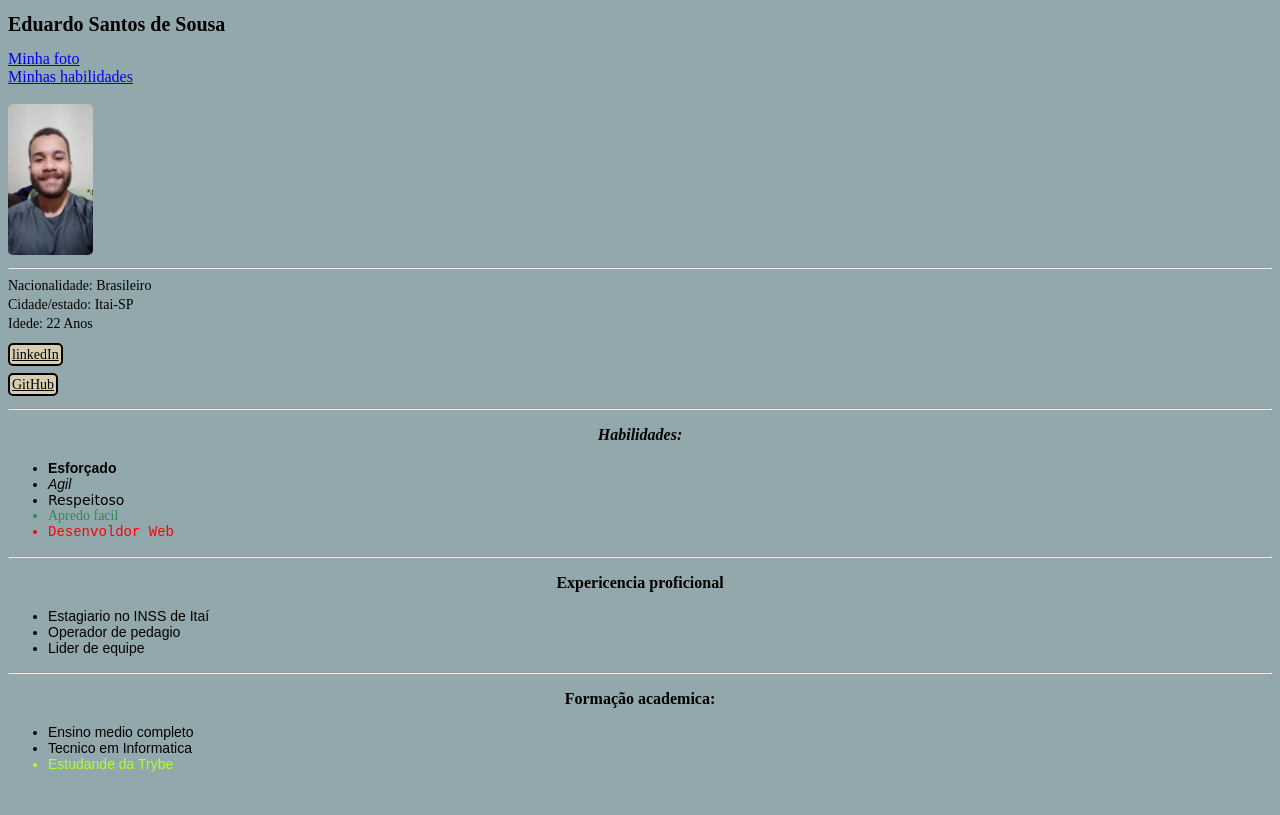
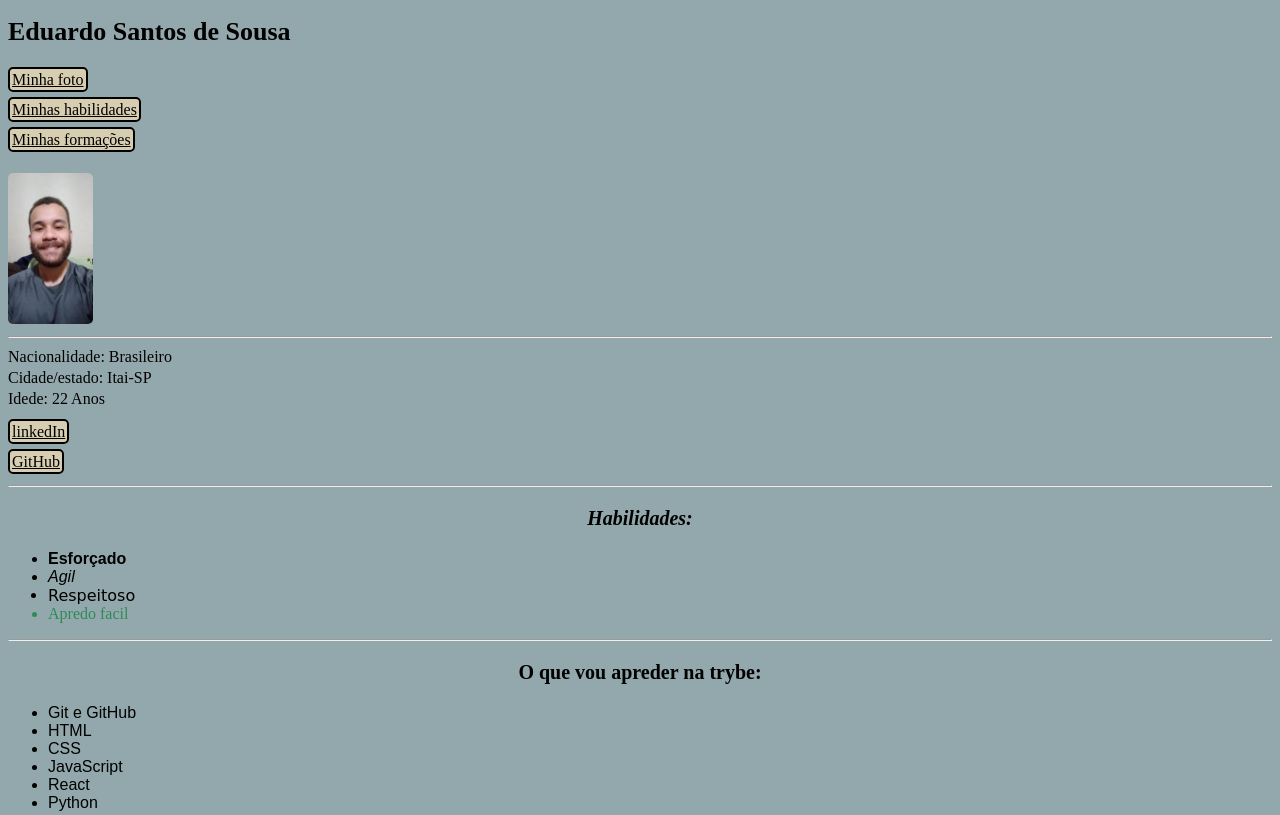
Before and after one commit to eduardoecsousa/eduardoecsousa.github.io, a plain HTML site: page index.html in a window 1280 px wide. Shown: the top 815 px of the page. Drawn offline with Linux system fonts and the light colour scheme.

Commit message:
alterções nas habilidades e adionado outro titulo

```diff
--- a/index.html
+++ b/index.html
@@ -10,9 +10,10 @@
 <body>
   <h1>Eduardo Santos de Sousa</h1>
 
-  <a href="#minhafoto">Minha foto</a>
+  <a href="#minhafoto" class="button">Minha foto</a>
   <br>
-  <a href="#hab">Minhas habilidades</a>
+  <a href="#hab" class="button">Minhas habilidades</a><br>
+  <a href="#formation" class="button">Minhas formações</a>
   <br>
   <br>
 
@@ -37,20 +38,23 @@
       <li id="agil">Agil</li>
       <li id="respct">Respeitoso</li>
       <li id="easy">Apredo facil</li>
-      <li id="develop">Desenvoldor Web</li>
+
     </ul>
   <hr>
 
-  <h3>Expericencia proficional</h3>
+  <h3 id="skills">O que vou apreder na trybe:</h3>
     <ul>
-      <li>Estagiario no INSS de Itaí</li>
-      <li>Operador de pedagio</li>
-      <li>Lider de equipe</li>
+      <li>Git e GitHub</li>
+      <li>HTML</li>
+      <li>CSS</li>
+      <li>JavaScript</li>
+      <li>React</li>
+      <li>Python</li>
     </ul>
 
   <hr>
 
-  <h3>Formação academica:</h3>
+  <h3 id="formation">Formação academica:</h3>
     <ul>
       <li>Ensino medio completo</li>
       <li>Tecnico em Informatica</li>
--- a/style.css
+++ b/style.css
@@ -2,15 +2,15 @@ body{
     background-color:#93A8AC ;
   }
   h1{
-    font-size: 20px;
+    font-size: 26px;
   }
   p{
-    font-size: 14px;
+    font-size: 16px;
     line-height: 5px;
   }
 
   .button{
-    font-size: 14px;
+    font-size: 16px;
     color: black;
     border: solid 2px black;
     background-color:#D7CEB2 ;
@@ -24,11 +24,11 @@ body{
     border-radius: 5px;
   }
   h3{
-    font-size: 16px;
+    font-size: 20px;
     text-align: center;
   }
   li{
-    font-size: 14px ;
+    font-size: 16px ;
     font-family: sans-serif;
   }
   .trybe{
@@ -47,7 +47,3 @@ body{
     font-family: initial;
     color: seagreen;
   }
-  #develop{
-    color: red;
-    font-family: monospace;
-  }
```
